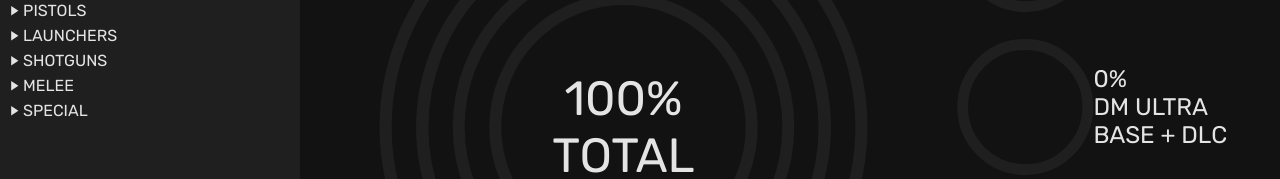
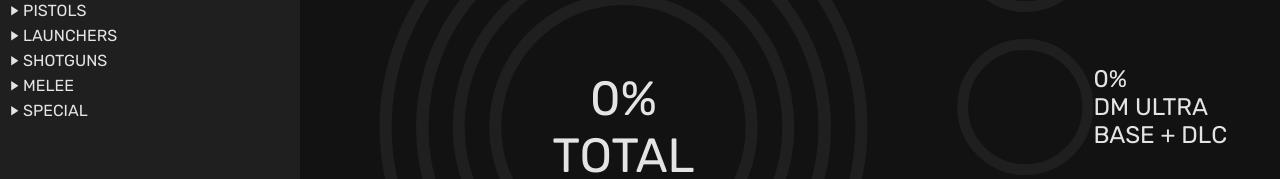
Before and after one commit to Hartaithan/camo-tracker, a React (Create React App) app: page / in a window 1280 px wide. Shown: the part 237-416 px from the top of the page. Built offline with nearby package versions, Linux system fonts and the light colour scheme.

Commit message:
huge database logic changes and ui polish

```diff
--- a/src/pages/mainPage.js
+++ b/src/pages/mainPage.js
@@ -76,6 +76,21 @@ function MainPage() {
 		}
 	}
 
+	function calcTotal() {
+		let numOfCamos = 0;
+		let lengthOfCamos = 0;
+		db_main.map((categ) => {
+			categ.weapons.map((weapon) => {
+				numOfCamos = numOfCamos + weapon.camos["dm"].filter(Boolean).length;
+				lengthOfCamos = lengthOfCamos + weapon.camos["dm"].length;
+				numOfCamos = numOfCamos + weapon.camos["da"].filter(Boolean).length;
+				lengthOfCamos = lengthOfCamos + weapon.camos["da"].length;
+			});
+		});
+		const percentage = (numOfCamos / lengthOfCamos) * 100;
+		return parseFloat(percentage.toFixed(2));
+	}
+
 	function SmallProgressComponent(props) {
 		return (
 			<div className="tracker_main_right_circlecontainer">
@@ -126,7 +141,7 @@ function MainPage() {
 						<LargeProgressComponent color="#00BBF9" id={3} value={calcBase("da")} width={3.5} />
 						<LargeProgressComponent color="#FFC400" id={4} value={calcBaseDlc("da")} width={4.5} />
 						<div className="tracker_main_left_circle_textcontainer">
-							<div className="tracker_main_left_circle_textcontainer_perc">100%</div>
+							<div className="tracker_main_left_circle_textcontainer_perc">{calcTotal() + "%"}</div>
 							<div className="tracker_main_left_circle_textcontainer_text">TOTAL</div>
 						</div>
 					</div>
```
Also changed, not shown: 1 other file (tests, documents, lock files or other folders).
